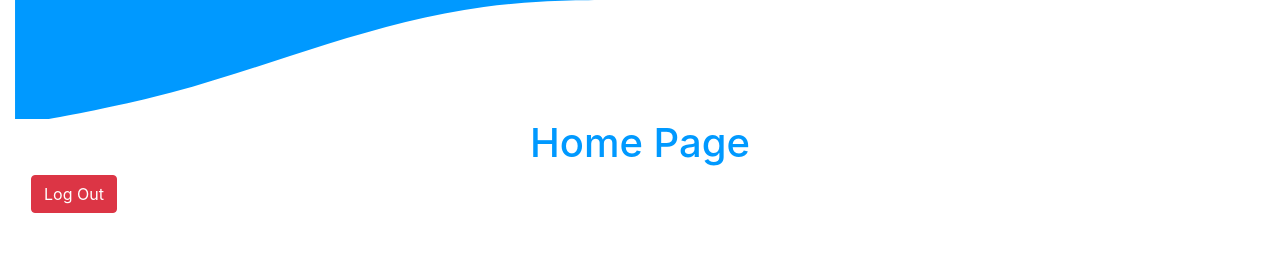
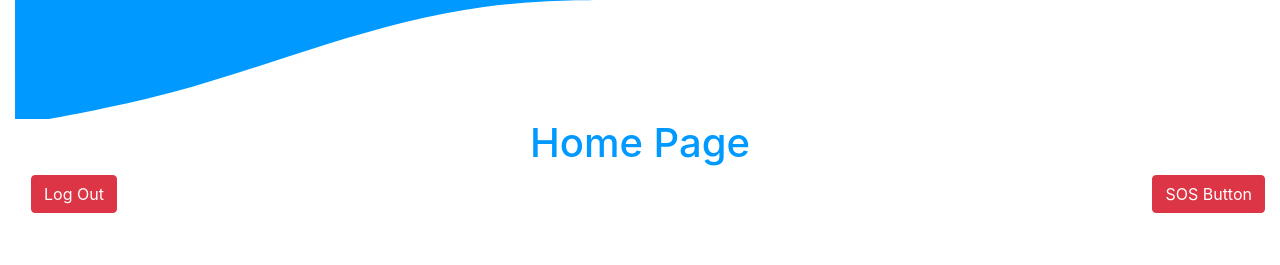
Before and after one commit to adaapp/Feb21-G3, a React (Create React App) app: page /home in a window 1280 px wide. Shown: the top 265 px of the page. Built offline with nearby package versions, Linux system fonts and the light colour scheme.

Commit message:
sos button added

```diff
--- a/src/App.css
+++ b/src/App.css
@@ -14,6 +14,10 @@
   text-align: center;
   margin-left: 19.1vw;
   margin-top: 5vh;
+}
+
+.sos-btn{
+  float:right;
 }
 .card{
   margin-top: 50px;
--- a/src/HomePage.js
+++ b/src/HomePage.js
@@ -1,6 +1,7 @@
 import React from 'react';
 import TopCurve from './TopCurve.js';
 import BottomCurve from './BottomCurve.js'
+import SosButton from './SosButton.js'
 import Container from 'react-bootstrap/Container';
 import Row from 'react-bootstrap/Row';
 import Col from 'react-bootstrap/Col';
@@ -41,7 +42,12 @@ function HomePage(){
     return(
         <Container fluid>
         <TopCurve heading = 'Home Page'/>
+
         <LogoutButton/>
+        <div className= "sos-btn">
+        <SosButton/>
+        </div>
+
 
         <Row style={{"marginTop": '4rem'}}>
             <Col>
--- /dev/null
+++ b/src/SosButton.js
@@ -0,0 +1,35 @@
+import {React, useState} from 'react';
+import Button from 'react-bootstrap/Button';
+import Modal from 'react-bootstrap/Modal';
+
+function SosButton(){
+    const [show, setShow] = useState(false);
+
+    const handleClose = () => setShow(false);
+    const handleShow = () => setShow(true);
+
+    return (
+      <>
+        <Button variant="danger" onClick={handleShow}>
+          SOS Button
+        </Button>
+
+        <Modal show={show} onHide={handleClose}>
+          <Modal.Header closeButton>
+            <Modal.Title>Distress Call</Modal.Title>
+          </Modal.Header>
+          <Modal.Body>Are You Sure You Want to Make This Call?</Modal.Body>
+          <Modal.Footer>
+            <Button variant="secondary" onClick={handleClose}>
+              Close
+            </Button>
+            <Button variant="danger" onClick={handleClose}>
+              Yes
+            </Button>
+          </Modal.Footer>
+        </Modal>
+      </>
+    );
+}
+
+export default SosButton;
```
